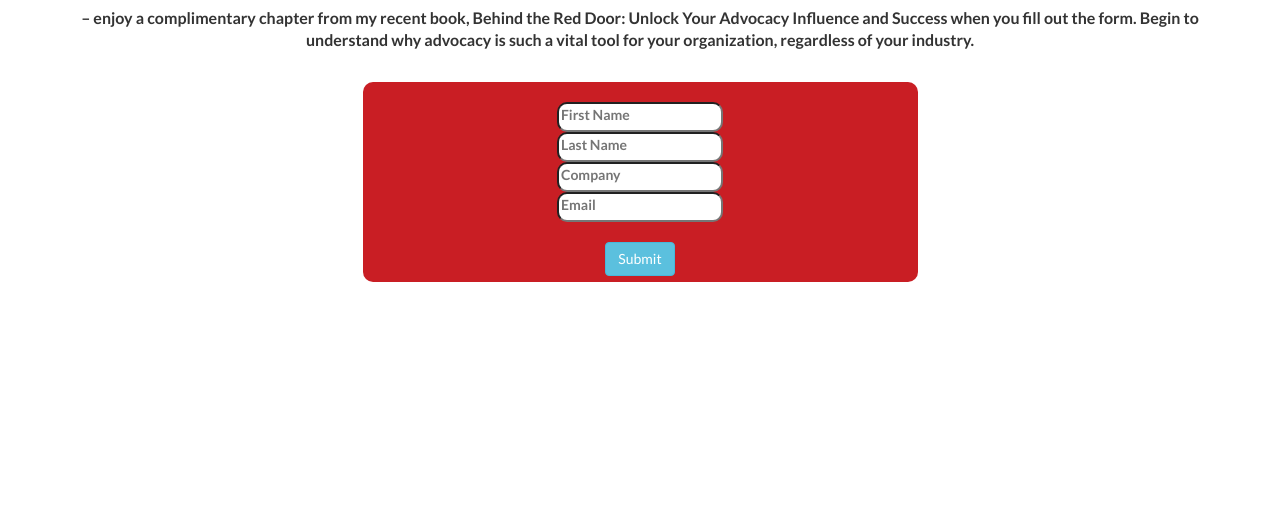
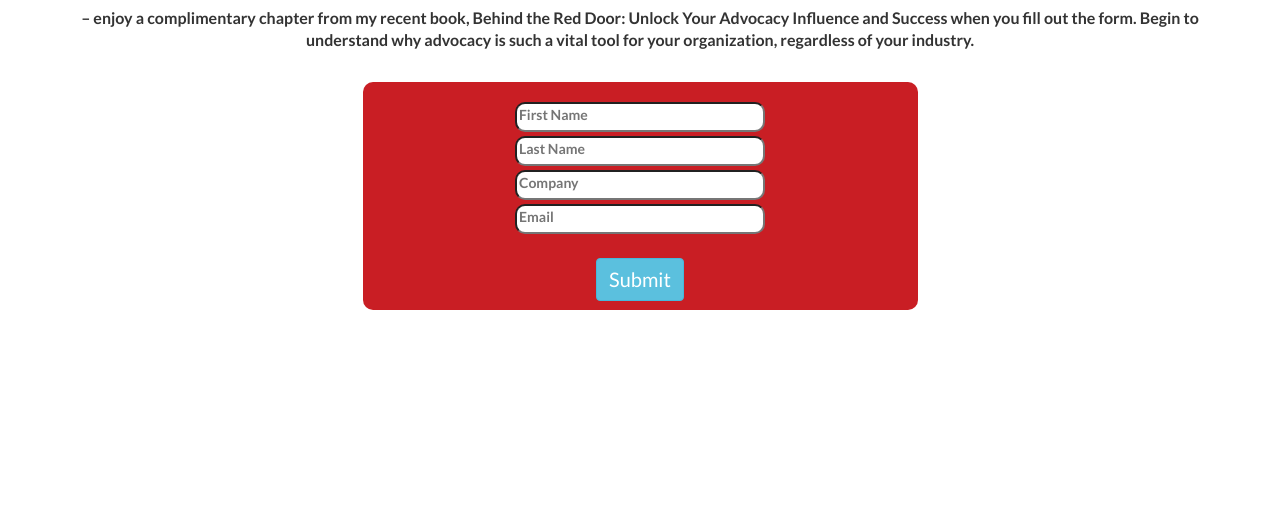
Before and after one commit to colinmckeon/AdvantageMediaGroup, a plain HTML site: page index.html in a window 1280 px wide. Shown: the part 2440-2961 px from the top of the page. Drawn offline with Linux system fonts and the light colour scheme.

Commit message:
basic form complete

```diff
--- a/css/landing-page.css
+++ b/css/landing-page.css
@@ -236,11 +236,16 @@ p.copyright {
 }
 .inputFieldsContainer {
   background-color: #C91E24;
-  height: 200px;
+  height: 228px;
   border-radius: 10px;
   text-align: center;
 }
 .inputFields {
   border-radius: 10px;
   padding-bottom: 5px;
+  margin-bottom: 4px;
+  width: 250px;
 }
+.inputFieldsContainer button {
+  font-size: 20px;
+}
--- a/index.html
+++ b/index.html
@@ -216,7 +216,7 @@
 
           <div class="col-md-6 col-md-offset-3">
             <div class="inputFieldsContainer">
-              <form action="">
+              <form action="submit">
                 <br>
                 <input class="inputFields" type="text" name="first-name" placeholder="First Name">
                 <br>
```
